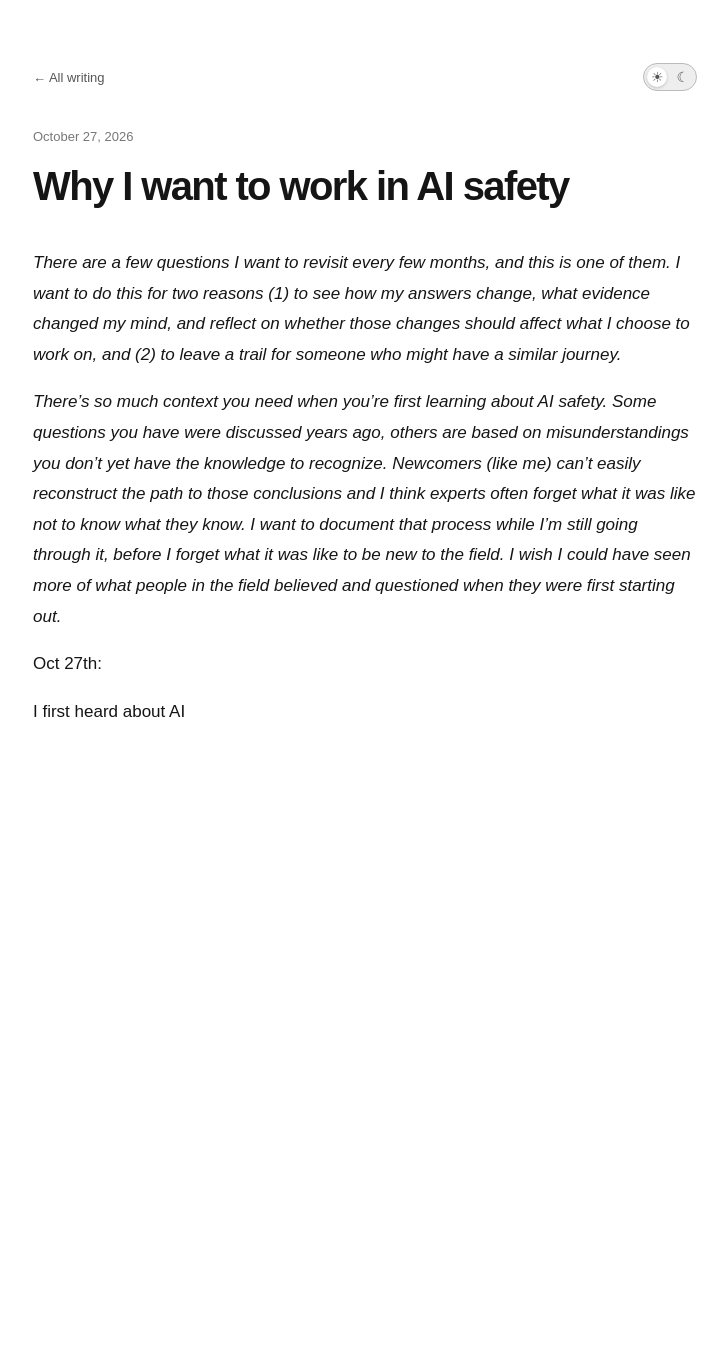
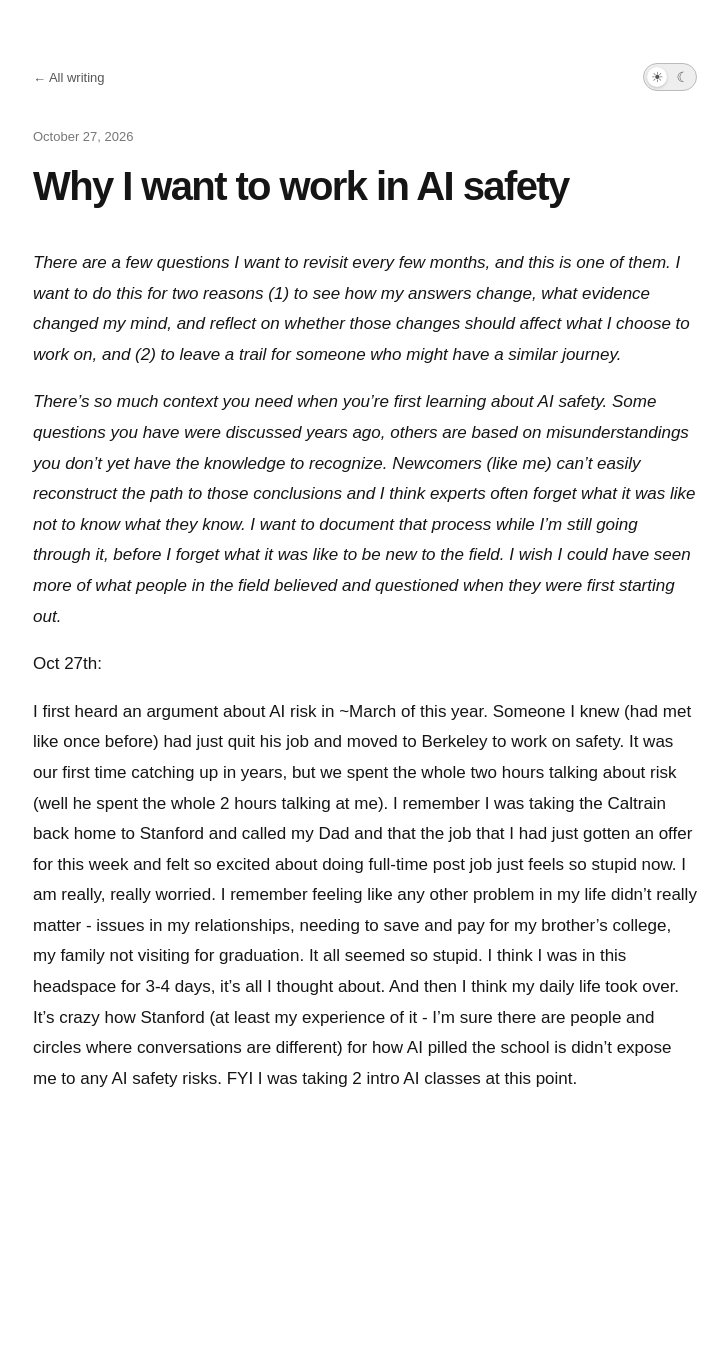
Before and after one commit to anjalisurana-commits/anjalisurana-commits.github.io, a Jekyll site: the page built from _posts/2026-10-27-why-i-want-to-work-in-ai-safety.md, in a window 1280 px wide. Shown: the whole page, without its empty margins (275-1003 px from the left). Built offline with Jekyll 4.4.1, drawn with Linux system fonts in a browser that asks for light colours; before the commit the page ends 935 px from its top, so only the background shows below that.

Commit message:
Update _posts/2026-10-27-why-i-want-to-work-in-ai-safety.md (via Pages CMS)

```diff
--- a/_posts/2026-10-27-why-i-want-to-work-in-ai-safety.md
+++ b/_posts/2026-10-27-why-i-want-to-work-in-ai-safety.md
@@ -10,7 +10,7 @@ layout: post
 
 Oct 27th:
 
-I first heard about AI
+I first heard an argument about AI risk in ~March of this year. Someone I knew (had met like once before) had just quit his job and moved to Berkeley to work on safety. It was our first time catching up in years, but we spent the whole two hours talking about risk (well he spent the whole 2 hours talking at me). I remember I was taking the Caltrain back home to Stanford and called my Dad and that the job that I had just gotten an offer for this week and felt so excited about doing full-time post job just feels so stupid now. I am really, really worried. I remember feeling like any other problem in my life didn't really matter - issues in my relationships, needing to save and pay for my brother's college, my family not visiting for graduation. It all seemed so stupid. I think I was in this headspace for 3-4 days, it's all I thought about. And then I think my daily life took over. It's crazy how Stanford (at least my experience of it - I'm sure there are people and circles where conversations are different) for how AI pilled the school is didn't expose me to any AI safety risks. FYI I was taking 2 intro AI classes at this point.
 
 
 
@@ -21,3 +21,5 @@ I first heard about AI
 &nbsp;
 
 &nbsp;
+
+&nbsp;
```
